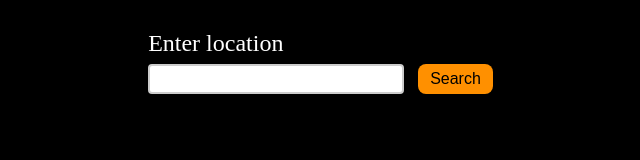
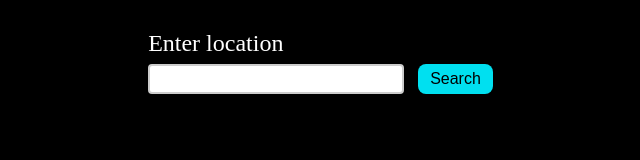
Before and after one commit to pbaki/weather-app, a website: page src/index.html in a window 1280 px wide. Shown: the whole page, without its empty margins (317-957 px from the left). Drawn offline with Linux system fonts and the light colour scheme.

Commit message:
favicon added

```diff
--- a/src/index.html
+++ b/src/index.html
@@ -4,6 +4,7 @@
     <meta charset="UTF-8" />
     <meta http-equiv="X-UA-Compatible" content="IE=edge" />
     <meta name="viewport" content="width=device-width, initial-scale=1.0" />
+    <link rel="icon" type="image/png" href="./Icons/cloud-icon.png" />
     <title>Document</title>
     <link rel="stylesheet" href="style.css" />
   </head>
--- a/src/style.css
+++ b/src/style.css
@@ -9,8 +9,8 @@ html {
   --black: #000;
   --lightBlack: #616161;
   --white: #fff;
-  --orange: #ff9000;
-  --darkOrange: #b86800;
+  --orange: #00e0f0;
+  --darkOrange: #00a7b3;
 }
 body {
   margin: 0;
```
Also changed, not shown: dist/index.html, dist/style.css, src/Icons/cloud-icon.png (added).
